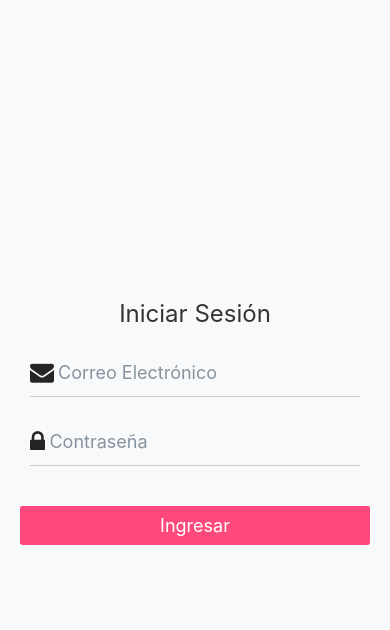
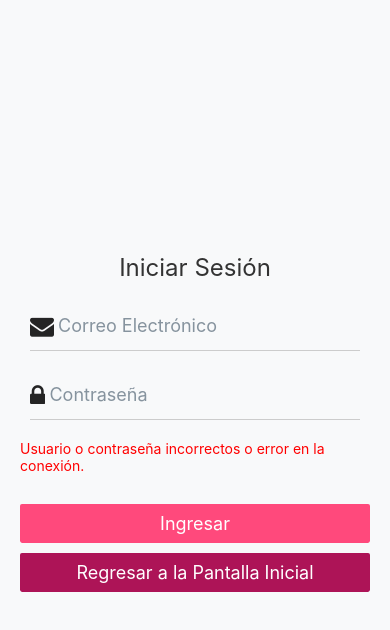
Before and after one commit to JoacoIgnacio/Papu-desarrollo-movil-Frontend, a React Native app: screen /Login in a window 390 px wide. Both pictures are taken after a click on the button "Ingresar". Shown: the top 630 px of the page. Built offline with nearby package versions, Linux system fonts and the light colour scheme; no server answers.

Commit message:
Texto de login fallido y boton para volver a la pantalla inicial

```diff
--- a/src/navigation/rootStackNavigation.tsx
+++ b/src/navigation/rootStackNavigation.tsx
@@ -1,7 +1,7 @@
 import { NavigationContainer } from '@react-navigation/native';
 import { createNativeStackNavigator } from '@react-navigation/native-stack';
 import LoginScreen from '../screens/Auth/LoginScreen';
-import HomeScreen from '../screens/Common/HomeScreen';
+import { HomeScreen } from '../screens/Common/HomeScreen';
 import InitialScreen from '../screens/InitialScreen';
 
 export type RootStackParamList = {
--- a/src/screens/Auth/LoginScreen.tsx
+++ b/src/screens/Auth/LoginScreen.tsx
@@ -1,6 +1,6 @@
 import { NativeStackScreenProps } from '@react-navigation/native-stack';
 import { Button, Input, Text, useTheme } from '@rneui/themed';
-import { View, Alert } from 'react-native';
+import { View } from 'react-native';
 import { RootStackParamList } from '../../navigation/rootStackNavigation';
 import { styles } from './LoginScreen.styles';
 import { useState } from 'react';
@@ -11,8 +11,10 @@ const LoginScreen = ({ navigation }: NativeStackScreenProps<RootStackParamList>)
   const { theme } = useTheme();
   const [username, setEmail] = useState('');
   const [password, setPassword] = useState('');
+  const [errorMessage, setErrorMessage] = useState(''); // Estado para el mensaje de error
 
   const handleLogin = async () => {
+    setErrorMessage(''); // Reinicia el mensaje de error al intentar iniciar sesión
     try {
       console.log('Email:', username);
       console.log('Password:', password);
@@ -20,15 +22,17 @@ const LoginScreen = ({ navigation }: NativeStackScreenProps<RootStackParamList>)
       const response = await axios.post('http://localhost:3000/auth/login', { username, password });
       console.log(response.data);
 
+      // Verifica si la respuesta tiene el token de acceso
       if (response.data && response.data.accessToken) {
         const { accessToken, refreshToken } = response.data;
         await saveTokens(accessToken, refreshToken);
-        navigation.navigate('Home');
+        // Aquí se pasa directamente el nombre de usuario desde el estado
+        navigation.navigate('Home', { username }); // Pasar el nombre de usuario desde el estado
       } else {
-        Alert.alert('Error', 'Credenciales incorrectas');
+        setErrorMessage('Usuario o contraseña incorrectos.');
       }
     } catch (error) {
-      Alert.alert('Error', 'Credenciales incorrectas o error en la conexión.');
+      setErrorMessage('Usuario o contraseña incorrectos o error en la conexión.');
     }
   };
 
@@ -52,7 +56,20 @@ const LoginScreen = ({ navigation }: NativeStackScreenProps<RootStackParamList>)
         value={password}
         onChangeText={setPassword}
       />
+
+      {/* Muestra el mensaje de error si existe */}
+      {errorMessage ? (
+        <Text style={{ color: 'red', marginBottom: 10 }}>{errorMessage}</Text>
+      ) : null}
+
       <Button title="Ingresar" onPress={handleLogin} buttonStyle={styles.button} />
+
+      {/* Botón para regresar a la pantalla inicial */}
+      <Button
+        title="Regresar a la Pantalla Inicial"
+        onPress={() => navigation.navigate('Initial')} // Cambia 'Initial' por el nombre de tu pantalla inicial
+        buttonStyle={{ ...styles.button, backgroundColor: theme.colors.secondary, marginTop: 10 }} // Estilos del botón
+      />
     </View>
   );
 };
--- a/src/screens/Common/HomeScreen.tsx
+++ b/src/screens/Common/HomeScreen.tsx
@@ -6,11 +6,15 @@ import { RootStackParamList } from '../../navigation/rootStackNavigation';
 import { styles } from './HomeScreen.styles';
 
 
-const HomeScreen = ({ navigation }: NativeStackScreenProps<RootStackParamList>) => {
+type HomeScreenRouteParams = {
+  username: string;
+};
+
+export const HomeScreen = ({ route, navigation }: NativeStackScreenProps<RootStackParamList, 'Home'>) => {
+  const { username } = route.params as HomeScreenRouteParams; // Recuperar el nombre de usuario desde los parámetros
   const [loading, setLoading] = useState(true);
   const { theme } = useTheme();
 
-  //Parametros para la pantalla de carga
   useEffect(() => {
     const timeout = setTimeout(() => {
       setLoading(false);
@@ -19,7 +23,6 @@ const HomeScreen = ({ navigation }: NativeStackScreenProps<RootStackParamList>)
     return () => clearTimeout(timeout);
   }, []);
 
-  //Accion de la carga como tal
   if (loading) {
     return (
       <View style={styles.loadingContainer}>
@@ -29,10 +32,10 @@ const HomeScreen = ({ navigation }: NativeStackScreenProps<RootStackParamList>)
     );
   }
 
-  // El contenido principal cuando la carga termina
+  // Mostrar el nombre del usuario en el texto de bienvenida
   return (
     <View style={styles.container}>
-      <Text style={styles.welcomeText}>Bienvenido, [Usuario]</Text>
+      <Text style={styles.welcomeText}>Bienvenido {username}</Text>
       <Button
         title="Cerrar Sesión"
         onPress={() => navigation.navigate('Login')}
@@ -42,5 +45,3 @@ const HomeScreen = ({ navigation }: NativeStackScreenProps<RootStackParamList>)
     </View>
   );
 };
-
-export default HomeScreen;
```
